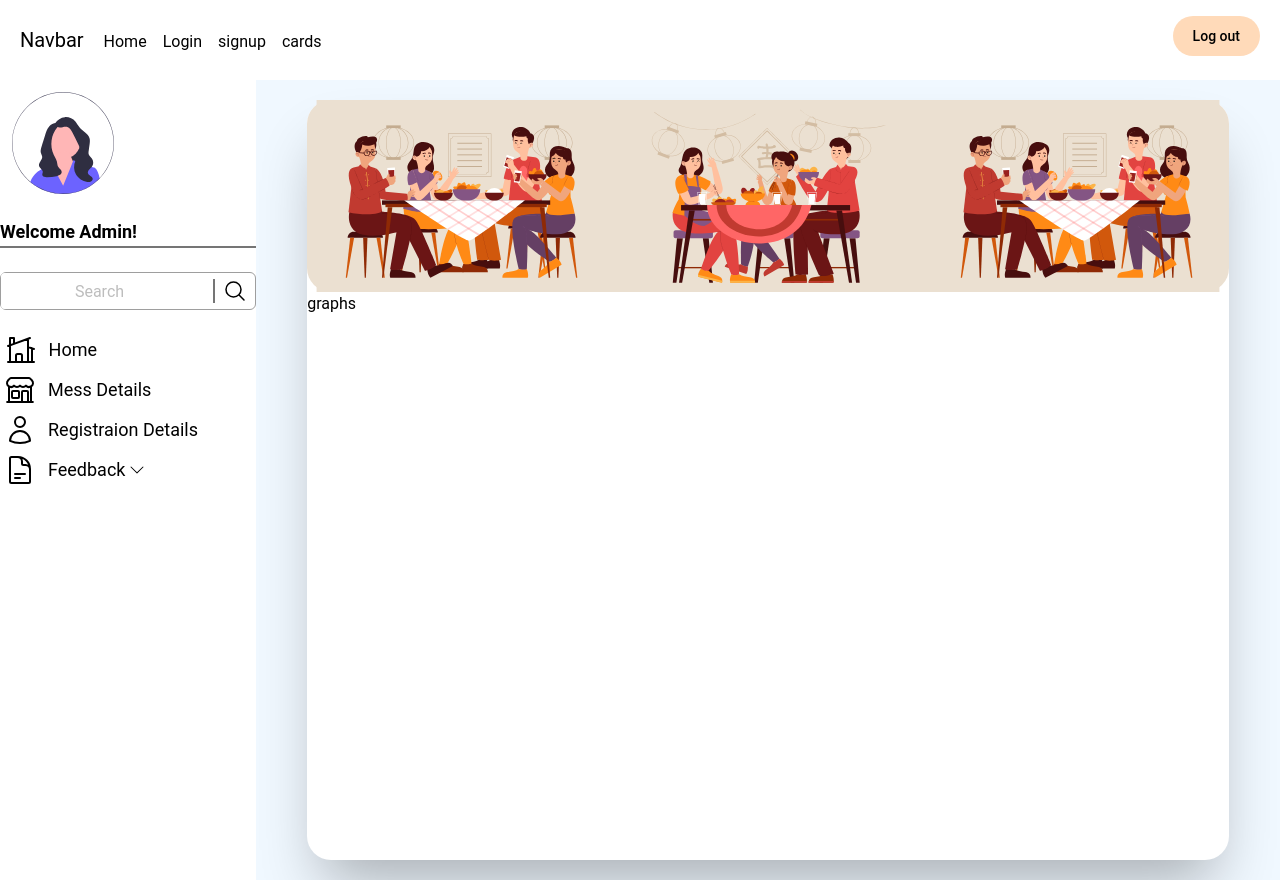
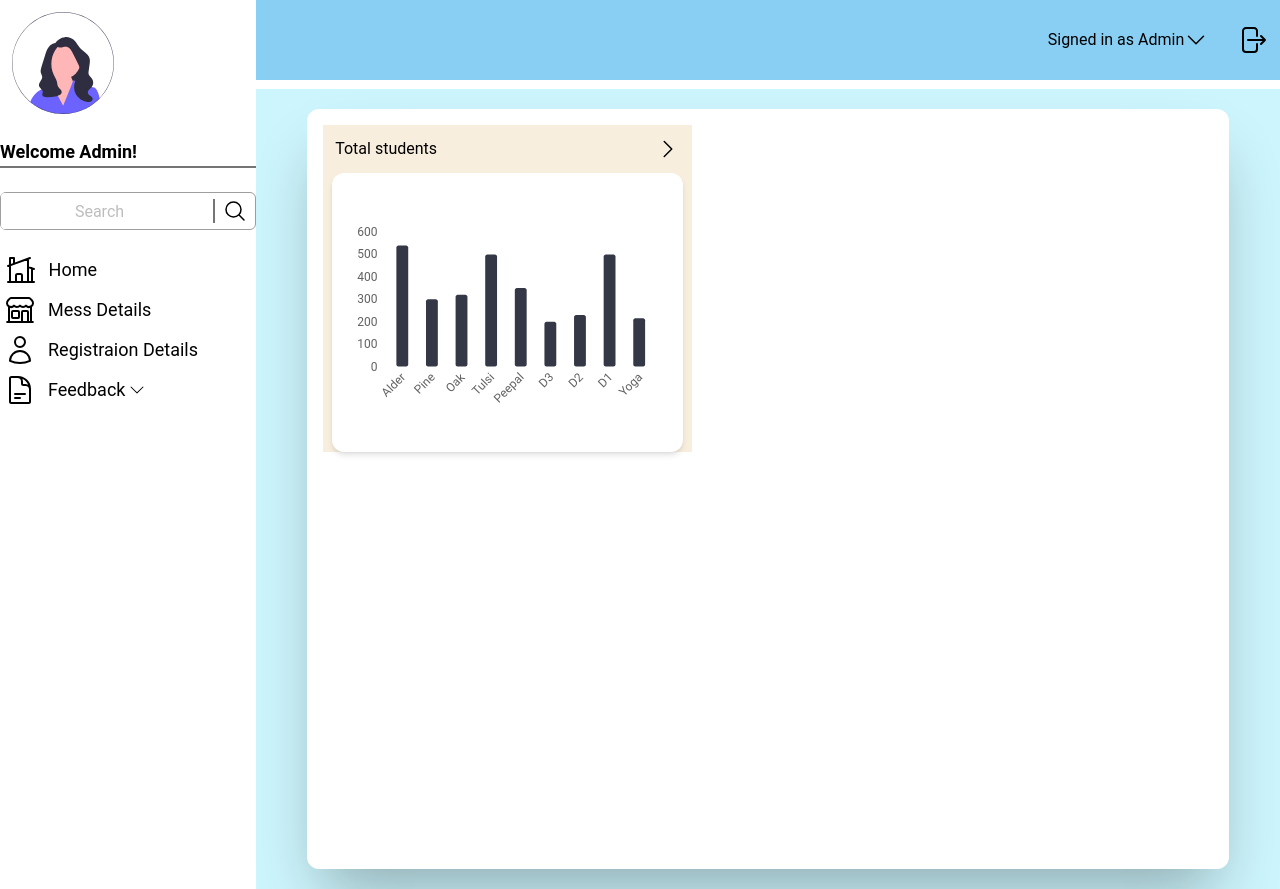
Before and after one commit to Lord-Morpheus/MessManagementApp, a React (Vite) app in the folder Admin/: page /home in a window 1280 px wide. Built offline with nearby package versions, Linux system fonts and the light colour scheme.

Commit message:
updated homepage and sidebar

```diff
--- a/Admin/package.json
+++ b/Admin/package.json
@@ -13,10 +13,12 @@
     "@material-tailwind/react": "^2.1.9",
     "@radix-ui/react-label": "^2.0.2",
     "@tabler/icons-react": "^3.1.0",
+    "apexcharts": "^3.48.0",
     "axios": "^1.6.8",
     "clsx": "^2.1.0",
     "framer-motion": "^11.0.14",
     "react": "^18.2.0",
+    "react-apexcharts": "^1.4.1",
     "react-dom": "^18.2.0",
     "react-router-dom": "^6.22.3",
     "swiper": "^11.0.7",
--- a/Admin/src/App.jsx
+++ b/Admin/src/App.jsx
@@ -21,18 +21,17 @@ function App() {
     <>
       <BrowserRouter>
         <Routes>
-          <Route path="/" element={<Navbar />}>
-            <Route index element={<Home />} />
-            <Route path="home" element={<Home />} />
-            <Route path="login" element={<Login />} />
-            <Route path="form" element={<Form />} />
-            <Route path="signup" element={<Signup />} />
-            <Route path="getOTP" element={<GetOTP />} />
-            <Route path="mess" element={<Mess />} />
-            <Route path="cards" element={<Cards />} />
-            <Route path="giveFeedback" element={<GiveFeedback />} />
-            <Route path="viewFeedback" element={<ViewFeedback />} />
-            <Route path="student" element={<StudentsPage />} />
+          <Route exact path="/" element={<Sidebar />}>
+            <Route exact path="/home" element={<Home />} />
+            <Route exact path="/login" element={<Login />} />
+            <Route exact path="/form" element={<Form />} />
+            <Route exact path="/signup" element={<Signup />} />
+            <Route exact path="/getOTP" element={<GetOTP />} />
+            <Route exact path="/mess" element={<Mess />} />
+            <Route exact path="/cards" element={<Cards />} />
+            <Route exact path="/giveFeedback" element={<GiveFeedback />} />
+            <Route exact path="/viewFeedback" element={<ViewFeedback />} />
+            <Route exact path="/student" element={<StudentsPage />} />
           </Route>
         </Routes>
       </BrowserRouter>
--- /dev/null
+++ b/Admin/src/components/HomeCard1.jsx
@@ -0,0 +1,110 @@
+import {
+  Card,
+  CardBody,
+  CardHeader,
+  Typography,
+} from "@material-tailwind/react";
+import Chart from "react-apexcharts";
+
+
+// If you're using Next.js please use the dynamic import for react-apexcharts and remove the import from the top for the react-apexcharts
+// import dynamic from "next/dynamic";
+// const Chart = dynamic(() => import("react-apexcharts"), { ssr: false });
+
+const chartConfig = {
+  type: "bar",
+  height: 240,
+  series: [
+    {
+      name: "Strength",
+      data: [540, 300, 320, 500, 350, 200, 230, 500,215],
+    },
+  ],
+  options: {
+    chart: {
+      toolbar: {
+        show: false,
+      },
+    },
+    title: {
+      show: "Student Distribution",
+    },
+    dataLabels: {
+      enabled: false,
+    },
+    colors: ["#020617"],
+    plotOptions: {
+      bar: {
+        columnWidth: "40%",
+        borderRadius: 2,
+      },
+    },
+    xaxis: {
+      axisTicks: {
+        show: false,
+      },
+      axisBorder: {
+        show: false,
+      },
+      labels: {
+        style: {
+          colors: "#616161",
+          fontSize: "12px",
+          fontFamily: "inherit",
+          fontWeight: 400,
+        },
+      },
+      categories: [
+        "Alder",
+        "Pine",
+        "Oak",
+        "Tulsi",
+        "Peepal",
+        "D3",
+        "D2",
+        "D1",
+        "Yoga",
+      ],
+    },
+    yaxis: {
+      labels: {
+        style: {
+          colors: "#616161",
+          fontSize: "12px",
+          fontFamily: "inherit",
+          fontWeight: 400,
+        },
+      },
+    },
+    grid: {
+      show: false,
+      borderColor: "#dddddd",
+      strokeDashArray: 5,
+      xaxis: {
+        lines: {
+          show: true,
+        },
+      },
+      padding: {
+        top: 5,
+        right: 20,
+      },
+    },
+    fill: {
+      opacity: 0.8,
+    },
+    tooltip: {
+      theme: "dark",
+    },
+  },
+};
+
+export default function HomeCard1() {
+  return (
+    <Card>
+      <CardBody className="px-2 pb-0">
+        <Chart {...chartConfig} />
+      </CardBody>
+    </Card>
+  );
+}
--- a/Admin/src/pages/HomePage.jsx
+++ b/Admin/src/pages/HomePage.jsx
@@ -1,34 +1,37 @@
-import Sidebar from "./sidebar";
-import Eating1 from "../images/eatingImg1.svg";
-import Eating2 from "../images/eatingImg2.svg";
+import HomeCard1 from "../components/HomeCard1";
 import Navbar from "./Navbar";
 
 export default function Home() {
   return (
-    <div className="grid grid-cols-10 relative bg-white">
-      <aside className="self-start col-span-2">
-        <Sidebar />
-      </aside>
-      <div className="col-span-8 h-screen flex justify-center items-center bg-aliceblue">
-        <div className="bg-white h-[95%] w-[90%] rounded-3xl shadow-[0_35px_60px_-15px_rgba(0,0,0,0.3)]">
-          <div className="flex justify-center bg-darkPeach rounded-3xl">
-            <img
-              className="object-fill h-48 w-96"
-              src={Eating1}
-              alt="not found"
-            />
-            <img
-              className="object-fill h-48 w-96"
-              src={Eating2}
-              alt="not found"
-            />
-            <img
-              className="object-fill h-48 w-96"
-              src={Eating1}
-              alt="not found"
-            />
+    <div className="grid grid-rows-10 relative w-full min-h-full bg-white">
+      <div className="row-span-1">
+        <Navbar />
+      </div>
+      <div className="row-span-9 min-h-screen flex flex-col justify-center items-center gap-3 bg-[#CDF5FD]">
+        <div className="flex justify-start items-start bg-white min-h-[95%] w-[90%] rounded-xl shadow-[0_35px_60px_-15px_rgba(0,0,0,0.3)]">
+          <div className="card1 flex flex-col justify-center items-center mt-4 mx-4 bg-[#F7EEDD] w-2/5">
+            <span className="flex justify-between w-full h-fit">
+              <p className="ml-3 my-3 ">Total students</p>
+              <svg
+                xmlns="http://www.w3.org/2000/svg"
+                fill="none"
+                viewBox="0 0 24 24"
+                stroke-width="1.5"
+                stroke="currentColor"
+                class="mr-3 my-3 w-6 h-6"
+              >
+                <path
+                  stroke-linecap="round"
+                  stroke-linejoin="round"
+                  d="m8.25 4.5 7.5 7.5-7.5 7.5"
+                />
+              </svg>
+            </span>
+            <div className="w-[95%] h-[90%]">
+              <HomeCard1/>
+            </div>
+
           </div>
-          graphs
         </div>
       </div>
     </div>
--- a/Admin/src/pages/Navbar.jsx
+++ b/Admin/src/pages/Navbar.jsx
@@ -2,91 +2,43 @@ import React from "react";
 import { Outlet, Link, useNavigate } from "react-router-dom";
 
 export default function Navbar() {
-  const navigate = useNavigate();
   return (
     <>
-      <nav
-        className="relative flex w-full flex-nowrap items-center justify-between bg-zinc-50 py-2 text-neutral-500 shadow-dark-mild hover:text-neutral-700 focus:text-neutral-700 dark:bg-neutral-700 lg:flex-wrap lg:justify-start lg:py-4"
-        data-twe-navbar-ref
-      >
-        <div className="flex w-full flex-wrap items-center justify-between px-3">
-          <div className="ms-2">
-            <a className="text-xl text-black dark:text-white" href="#">
-              Navbar
-            </a>
-          </div>
-          <button
-            className="block border-0 bg-transparent px-2 text-black/50 hover:no-underline hover:shadow-none focus:no-underline focus:shadow-none focus:outline-none focus:ring-0 dark:text-neutral-200 lg:hidden"
-            type="button"
-            data-twe-collapse-init
-            data-twe-target="#navbarSupportedContent3"
-            aria-controls="navbarSupportedContent3"
-            aria-expanded="false"
-            aria-label="Toggle navigation"
-          >
-            <span className="[&>svg]:w-7 [&>svg]:stroke-black/50 dark:[&>svg]:stroke-neutral-200">
+      <nav className="bg-[#89CFF3] h-20 w-full flex justify-end items-center">
+        <div className="flex justify-center items-center mr-3 bg-[#89CFF3] w-48 h-10">
+          <span>Signed in as Admin</span>
           <svg
             xmlns="http://www.w3.org/2000/svg"
+            fill="none"
             viewBox="0 0 24 24"
-                fill="currentColor"
+            stroke-width="1.5"
+            stroke="currentColor"
+            class="w-6 h-6"
           >
             <path
-                  fill-rule="evenodd"
-                  d="M3 6.75A.75.75 0 013.75 6h16.5a.75.75 0 010 1.5H3.75A.75.75 0 013 6.75zM3 12a.75.75 0 01.75-.75h16.5a.75.75 0 010 1.5H3.75A.75.75 0 013 12zm0 5.25a.75.75 0 01.75-.75h16.5a.75.75 0 010 1.5H3.75a.75.75 0 01-.75-.75z"
-                  clip-rule="evenodd"
+              stroke-linecap="round"
+              stroke-linejoin="round"
+              d="m19.5 8.25-7.5 7.5-7.5-7.5"
             />
           </svg>
-            </span>
+        </div>
+        <button className="mr-3">
+          <svg
+            xmlns="http://www.w3.org/2000/svg"
+            fill="none"
+            viewBox="0 0 24 24"
+            stroke-width="1.5"
+            stroke="currentColor"
+            class="w-8 h-8"
+          >
+            <path
+              stroke-linecap="round"
+              stroke-linejoin="round"
+              d="M15.75 9V5.25A2.25 2.25 0 0 0 13.5 3h-6a2.25 2.25 0 0 0-2.25 2.25v13.5A2.25 2.25 0 0 0 7.5 21h6a2.25 2.25 0 0 0 2.25-2.25V15m3 0 3-3m0 0-3-3m3 3H9"
+            />
+          </svg>
         </button>
-
-          <div
-            className="!visible mt-2 hidden flex-grow basis-[100%] items-center lg:mt-0 lg:!flex lg:basis-auto"
-            id="navbarSupportedContent3"
-            data-twe-collapse-item
-          >
-            <div
-              className="list-style-none me-auto flex flex-col ps-0 lg:mt-1 lg:flex-row"
-              data-twe-navbar-nav-ref
-            >
-              <div
-                className="my-4 ml-3 ps-2 lg:my-0 lg:pe-1 lg:ps-2"
-                data-twe-nav-item-ref
-              >
-                <Link to="/home">Home</Link>
-              </div>
-              <div
-                className="mb-4 ml-3 ps-2 lg:mb-0 lg:pe-1 lg:ps-0"
-                data-twe-nav-item-ref
-              >
-                <Link to="/login">Login</Link>
-              </div>
-              <div
-                className="mb-4 ml-3 ps-2 lg:mb-0 lg:pe-1 lg:ps-0"
-                data-twe-nav-item-ref
-              >
-                <Link to="/signup">signup</Link>
-              </div>
-              <div
-                className="mb-4 ml-3 ps-2 lg:mb-0 lg:pe-1 lg:ps-0"
-                data-twe-nav-item-ref
-              >
-                <Link to="/cards">cards</Link>
-              </div>
-            </div>
-            <button
-              type="button"
-              className="text-black bg-peachette hover:bg-darkPeach focus:outline-none focus:ring-4 focus:ring-blue-300 font-medium rounded-full text-sm px-5 py-2.5 text-center me-2 mb-2 dark:bg-blue-600 dark:hover:bg-blue-700 dark:focus:ring-blue-800"
-              onClick={() => {
-                window.localStorage.removeItem("token");
-                navigate("/login");
-              }}
-            >
-              Log out
-            </button>
-          </div>
-        </div>
       </nav>
-      <Outlet />
     </>
   );
 }
--- a/Admin/src/pages/sidebar.jsx
+++ b/Admin/src/pages/sidebar.jsx
@@ -1,5 +1,5 @@
 import React from "react";
-import { Link } from "react-router-dom";
+import { Link, Outlet } from "react-router-dom";
 import profilePic from "../images/femaleAvatar.svg";
 
 export default function Sidebar() {
@@ -10,7 +10,9 @@ export default function Sidebar() {
   }
 
   return (
-    <div className="flex flex-col items-center bg-white min-h-lvh">
+    <>
+      <div className="flex">
+        <div className="flex flex-col items-center w-[25%] bg-white min-h-lvh">
           <div className=" mb-6 flex flex-wrap items-center border-b-2 border-gray-600 border-solid">
             <img className="w-2/5 m-3" src={profilePic} alt="not found" />
             <p className="font-bold mt-3 text-lg">Welcome Admin!</p>
@@ -101,7 +103,9 @@ export default function Sidebar() {
                 </svg>
               </i>
               <Link className="text-decoration-none">
-            <span className="ml-3 text-dark text-lg">Registraion Details</span>
+                <span className="ml-3 text-dark text-lg">
+                  Registraion Details
+                </span>
               </Link>
             </div>
             {/* <div className="input-group flex items-center mb-2">
@@ -174,5 +178,8 @@ export default function Sidebar() {
             </div>
           </div>
         </div>
+        <Outlet />
+      </div>
+    </>
   );
 }
```
Also changed, not shown: Admin/src/pages/MessDetail.jsx (+1 -18 lines), 1 other file (tests, documents, lock files or other folders). Lines whose indentation alone changed are shown as unchanged.
